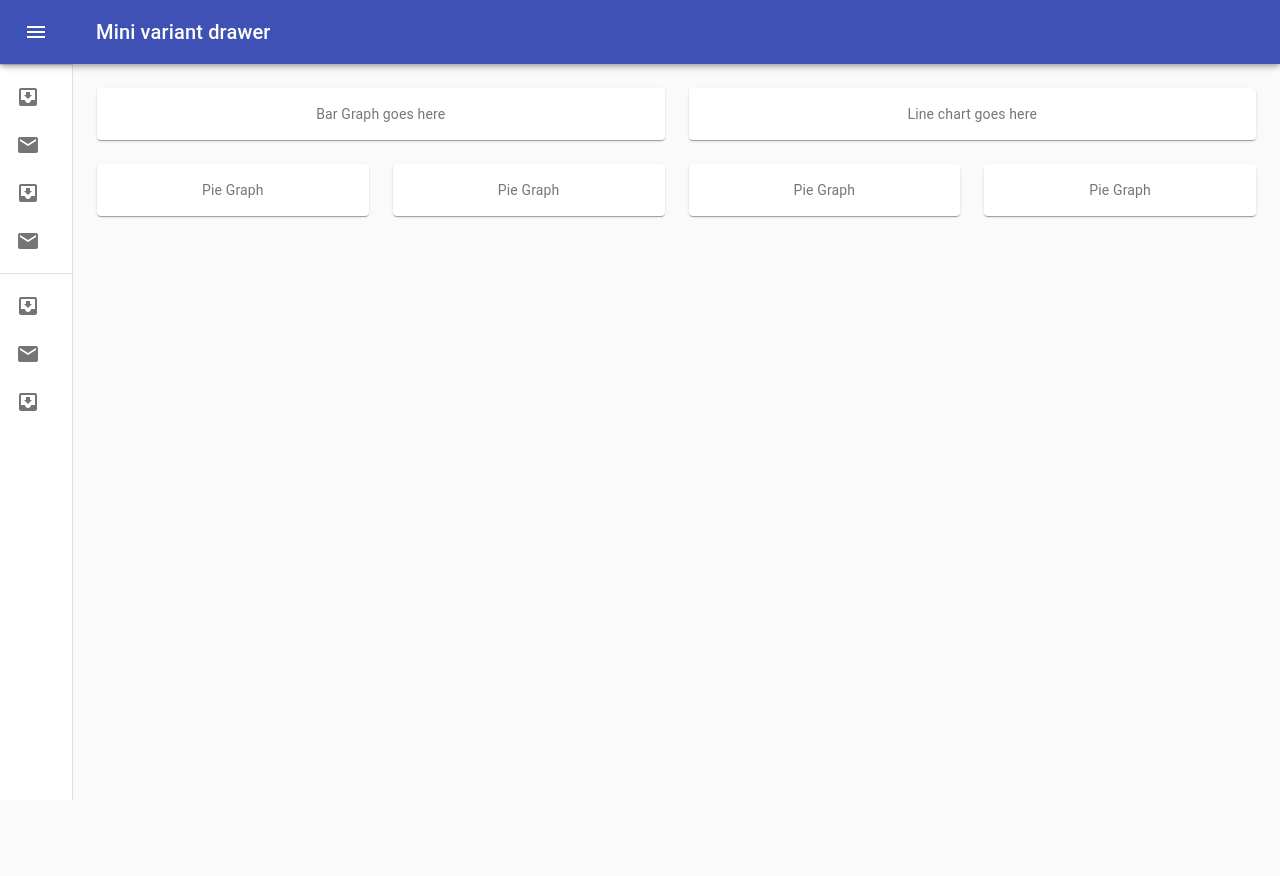
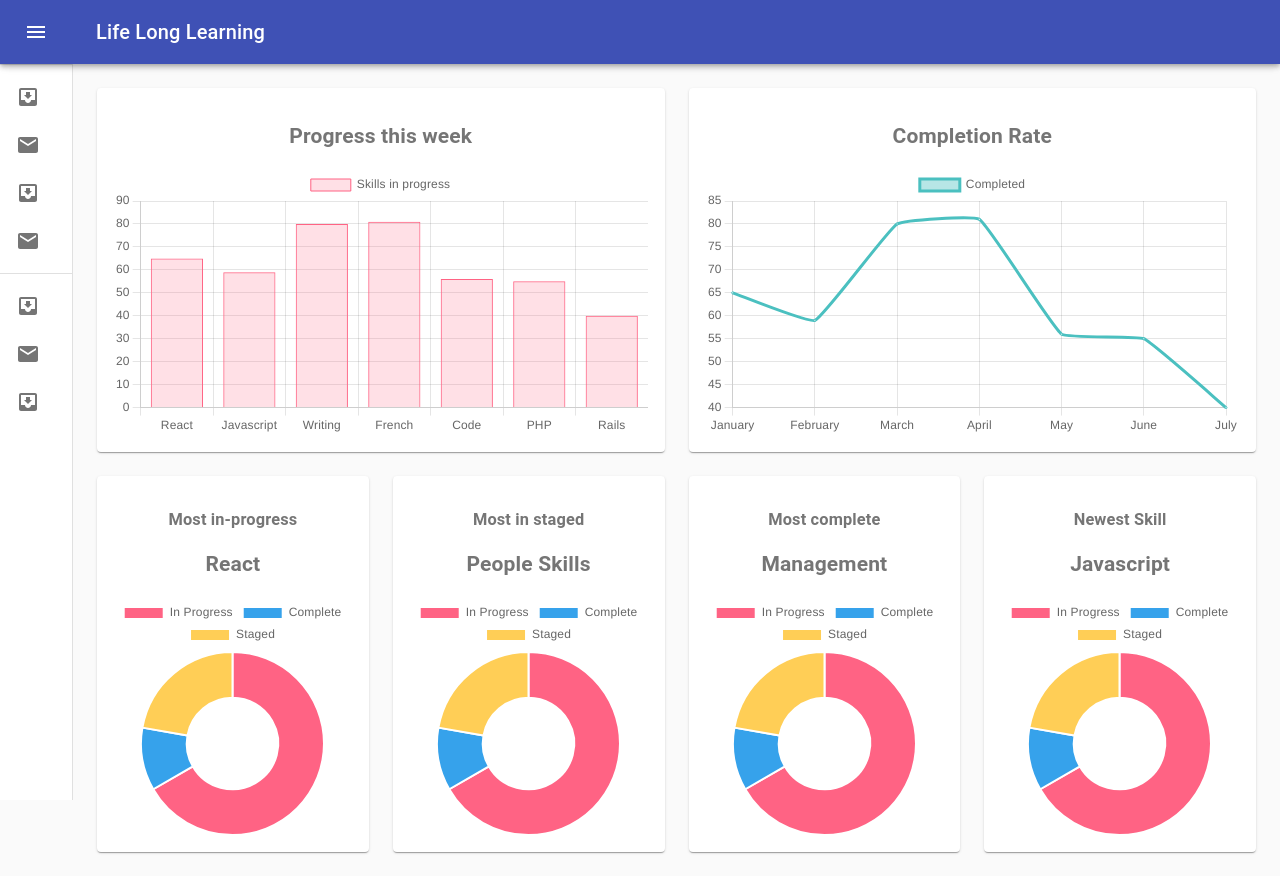
Before and after one commit to alvinoalvin/LHL-Final-Project, a React (Create React App) app in the folder react-front-end/: page / in a window 1280 px wide. Before the commit the page ends 800 px from the top, so only its background shows below. Built offline with nearby package versions, Linux system fonts and the light colour scheme.

Commit message:
Add pie, bar, line chart to placeholders

```diff
--- a/react-front-end/src/components/App.js
+++ b/react-front-end/src/components/App.js
@@ -56,7 +56,7 @@ export default function Application() {
           >
             <MenuIcon />
           </IconButton>
-          <Typography variant="h6" noWrap> Mini variant drawer </Typography>
+          <Typography variant="h6" noWrap> Life Long Learning</Typography>
         </Toolbar>
       </AppBar>
 
--- a/react-front-end/src/components/HomeDashboard.js
+++ b/react-front-end/src/components/HomeDashboard.js
@@ -1,5 +1,5 @@
 /* Custom Components */
-import HomePlaceholders from './HomePlaceholders';
+import HomePlaceholders from './HomeDashboardCharts';
 
 export default function SpacingGrid() {
 
--- /dev/null
+++ b/react-front-end/src/components/HomeDashboardCharts.js
@@ -0,0 +1,173 @@
+import React from 'react';
+import { makeStyles } from '@material-ui/core/styles';
+import Paper from '@material-ui/core/Paper';
+import Grid from '@material-ui/core/Grid';
+import {Doughnut} from 'react-chartjs-2';
+import {Line} from 'react-chartjs-2';
+import {Bar} from 'react-chartjs-2';
+
+
+const useStyles = makeStyles((theme) => ({
+  root: {
+    flexGrow: 1,
+  },
+  paper: {
+    padding: theme.spacing(2),
+    textAlign: 'center',
+    color: theme.palette.text.secondary,
+  },
+}));
+
+export default function CenteredGrid() {
+  const classes = useStyles();
+
+
+  //placeholder for bar chart
+  const data = {
+    labels: ['React', 'Javascript', 'Writing', 'French', 'Code', 'PHP', 'Rails'],
+    datasets: [
+      {
+        label: 'Skills in progress',
+        backgroundColor: 'rgba(255,99,132,0.2)',
+        borderColor: 'rgba(255,99,132,1)',
+        borderWidth: 1,
+        hoverBackgroundColor: 'rgba(255,99,132,0.4)',
+        hoverBorderColor: 'rgba(255,99,132,1)',
+        data: [65, 59, 80, 81, 56, 55, 40]
+      }
+    ]
+  };
+
+
+
+  //placeholder for line chart
+  const lineData = {
+    labels: ['January', 'February', 'March', 'April', 'May', 'June', 'July'],
+    datasets: [
+      {
+        label: 'Completed',
+        fill: false,
+        lineTension: 0.1,
+        backgroundColor: 'rgba(75,192,192,0.4)',
+        borderColor: 'rgba(75,192,192,1)',
+        borderCapStyle: 'butt',
+        borderDash: [],
+        borderDashOffset: 0.0,
+        borderJoinStyle: 'miter',
+        pointBorderColor: 'rgba(75,192,192,1)',
+        pointBackgroundColor: '#fff',
+        pointBorderWidth: 1,
+        pointHoverRadius: 5,
+        pointHoverBackgroundColor: 'rgba(75,192,192,1)',
+        pointHoverBorderColor: 'rgba(220,220,220,1)',
+        pointHoverBorderWidth: 2,
+        pointRadius: 1,
+        pointHitRadius: 10,
+        data: [65, 59, 80, 81, 56, 55, 40],
+
+      }
+    ]
+  };
+
+
+
+  //placeholder for pie chart
+  const pieData = {
+    labels: [
+      'In Progress',
+      'Complete',
+      'Staged'
+    ],
+    datasets: [{
+      data: [300, 50, 100],
+      backgroundColor: [
+      '#FF6384',
+      '#36A2EB',
+      '#FFCE56'
+      ],
+      hoverBackgroundColor: [
+      '#FF6384',
+      '#36A2EB',
+      '#FFCE56'
+      ]
+    }]}
+
+  return (
+    <div className={classes.root}>
+      <Grid container spacing={3}>
+        <Grid item xs={6}>
+          <Paper className={classes.paper}>
+          <div>
+        <h2>Progress this week</h2>
+        <Bar
+          data={data}
+          width={100}
+          height={50}
+          options={{
+            maintainAspectRatio: true
+          }}
+        />
+    </div>
+          </Paper>
+        </Grid>
+        <Grid item xs={6}>
+          <Paper className={classes.paper}><h2>Completion Rate</h2><Line data={lineData} /></Paper>
+        </Grid>
+        <Grid item xs={3}>
+          <Paper className={classes.paper}><h3>Most in-progress</h3><h2>React</h2><Doughnut data={pieData}/></Paper>
+        </Grid>
+        <Grid item xs={3}>
+          <Paper className={classes.paper}><h3>Most in staged</h3><h2>People Skills</h2><Doughnut data={pieData}/></Paper>
+        </Grid>
+        <Grid item xs={3}>
+          <Paper className={classes.paper}><h3>Most complete</h3><h2>Management</h2><Doughnut data={pieData}/></Paper>
+        </Grid>
+        <Grid item xs={3}>
+          <Paper className={classes.paper}><h3>Newest Skill</h3><h2>Javascript</h2><Doughnut data={pieData}/></Paper>
+        </Grid>
+      </Grid>
+    </div>
+  );
+}
+
+
+// import React from 'react';
+// import { makeStyles } from '@material-ui/core/styles';
+// import Grid from '@material-ui/core/Grid';
+// import Paper from '@material-ui/core/Paper';
+
+// const useStyles = makeStyles((theme) => ({
+//   root: {
+//     flexGrow: 1,
+//   },
+//   paper: {
+//     height: 300,
+//     width: 250,
+//   },
+//   control: {
+//     padding: theme.spacing(2),
+//   },
+// }));
+
+// export default function SpacingGrid() {
+//   const [spacing, setSpacing] = React.useState(2);
+//   const classes = useStyles();
+
+//   const handleChange = (event) => {
+//     setSpacing(Number(event.target.value));
+//   };
+
+//   return (
+//     <Grid container className={classes.root} spacing={2}>
+//       <Grid item xs={12}>
+//         <Grid container justify="center" spacing={spacing}>
+//           {[0, 1, 2, 3, 4, 5].map((value) => (
+//             <Grid key={value} item>
+//               <Paper className={classes.paper} />
+//             </Grid>
+//           ))}
+//         </Grid>
+//       </Grid>
+//     </Grid>
+//   );
+// }
--- a/react-front-end/src/components/HomePlaceholders.js
+++ /dev/null
@@ -1,86 +0,0 @@
-import React from 'react';
-import { makeStyles } from '@material-ui/core/styles';
-import Paper from '@material-ui/core/Paper';
-import Grid from '@material-ui/core/Grid';
-
-const useStyles = makeStyles((theme) => ({
-  root: {
-    flexGrow: 1,
-  },
-  paper: {
-    padding: theme.spacing(2),
-    textAlign: 'center',
-    color: theme.palette.text.secondary,
-  },
-}));
-
-export default function CenteredGrid() {
-  const classes = useStyles();
-
-  return (
-    <div className={classes.root}>
-      <Grid container spacing={3}>
-        <Grid item xs={6}>
-          <Paper className={classes.paper}>Bar Graph goes here</Paper>
-        </Grid>
-        <Grid item xs={6}>
-          <Paper className={classes.paper}>Line chart goes here</Paper>
-        </Grid>
-        <Grid item xs={3}>
-          <Paper className={classes.paper}>Pie Graph</Paper>
-        </Grid>
-        <Grid item xs={3}>
-          <Paper className={classes.paper}>Pie Graph</Paper>
-        </Grid>
-        <Grid item xs={3}>
-          <Paper className={classes.paper}>Pie Graph</Paper>
-        </Grid>
-        <Grid item xs={3}>
-          <Paper className={classes.paper}>Pie Graph</Paper>
-        </Grid>
-      </Grid>
-    </div>
-  );
-}
-
-
-// import React from 'react';
-// import { makeStyles } from '@material-ui/core/styles';
-// import Grid from '@material-ui/core/Grid';
-// import Paper from '@material-ui/core/Paper';
-
-// const useStyles = makeStyles((theme) => ({
-//   root: {
-//     flexGrow: 1,
-//   },
-//   paper: {
-//     height: 300,
-//     width: 250,
-//   },
-//   control: {
-//     padding: theme.spacing(2),
-//   },
-// }));
-
-// export default function SpacingGrid() {
-//   const [spacing, setSpacing] = React.useState(2);
-//   const classes = useStyles();
-
-//   const handleChange = (event) => {
-//     setSpacing(Number(event.target.value));
-//   };
-
-//   return (
-//     <Grid container className={classes.root} spacing={2}>
-//       <Grid item xs={12}>
-//         <Grid container justify="center" spacing={spacing}>
-//           {[0, 1, 2, 3, 4, 5].map((value) => (
-//             <Grid key={value} item>
-//               <Paper className={classes.paper} />
-//             </Grid>
-//           ))}
-//         </Grid>
-//       </Grid>
-//     </Grid>
-//   );
-// }
```
Also changed, not shown: react-front-end/src/components/Bar.js (deleted, +0 -32 lines).
